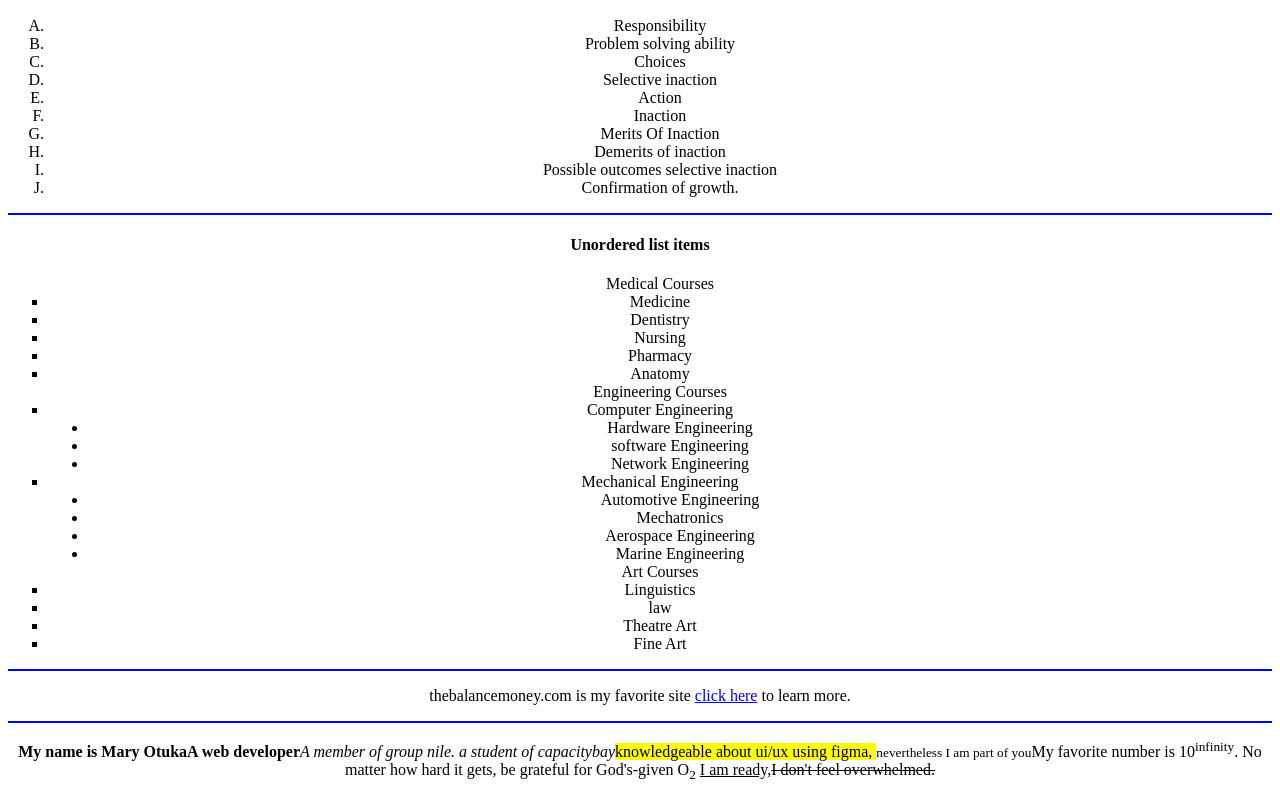
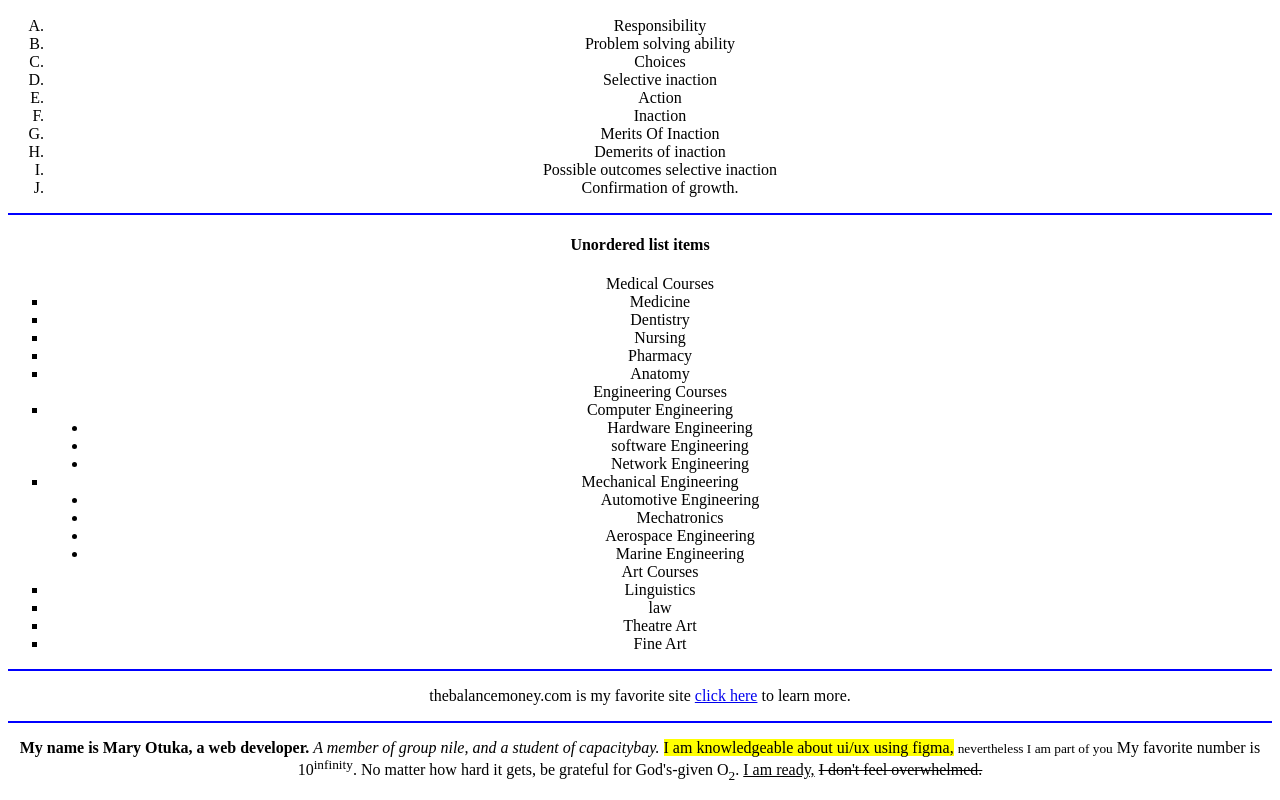
Before and after one commit to Maychij/MYFIRSTWEBPAGE, a plain HTML site: page index.html in a window 1280 px wide. Shown: the part 335-1135 px from the top of the page. Drawn offline with Linux system fonts and the light colour scheme.

Commit message:
11th commit

```diff
--- a/index.html
+++ b/index.html
@@ -70,11 +70,17 @@
     <p>thebalancemoney.com is my favorite site <a href="thebalancemoney.com"> click here</a> to learn more. </p>
     <hr color="blue" size="2">
      <!-- This is question 9 -->
-    <p><b>My name is Mary Otuka</b><strong>A web developer</strong><i>A member of group nile.
-    </i><em>a student of capacitybay</em><mark>knowledgeable about ui/ux using figma,
-    </mark><small>nevertheless I am part of you</small>My favorite number is 10<sup>infinity</sup>.
-    No matter how hard it gets, be grateful for God's-given O<sub>2</sub>
-    <ins>I am ready,</ins><del>I don't feel overwhelmed.</del></p>
+    <p><b>My name is Mary Otuka,</b>
+     <strong> a web developer.</strong>
+     <i> A member of group nile, and</i>
+     <em>a student of capacitybay.</em>
+     <mark>I am knowledgeable about ui/ux using figma,</mark>
+     <small>nevertheless I am part of you</small>
+     My favorite number is 10<sup>infinity</sup>.
+     No matter how hard it gets, be grateful for God's-given O<sub>2</sub>.
+     <ins>I am ready,</ins>
+     <del>I don't feel overwhelmed.</del>
+   </p>
 </center>
 </body>
 </html>
```
